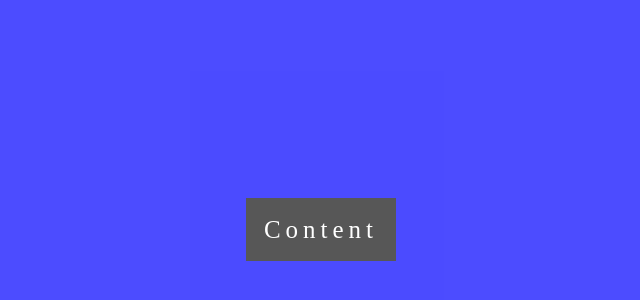
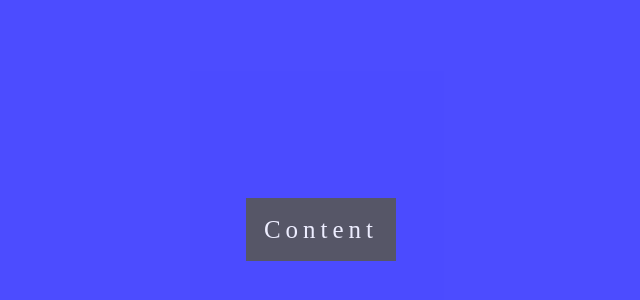
Before and after one commit to phanchris/demojqgrid, a plain HTML site: page demohowto.html in a window 1280 px wide. Shown: the part 184-484 px from the top of the page, without its empty margins (319-959 px from the left). Drawn offline with Linux system fonts and the light colour scheme.

Commit message:
add command for styles.css file

```diff
--- a/css/style.css
+++ b/css/style.css
@@ -72,16 +72,17 @@ html,body {
 
 
 /* Demo how to page*/
+/*important*/
+body, html{
+  height: 100%;
+  margin: 0;
+}
 .full_screen_demo{
   position: relative;
   opacity: 0.7;
   width: 100%;
   height: 100%;
   background-color: blue;
-}
-body, html{
-  height: 100%;
-  margin: 0;
 }
 .page_1{
   position: absolute;
@@ -95,7 +96,7 @@ body, html{
   background-color: #111;
 	color: #fff;
 	padding: 18px;
-  opacity: 1;
+  opacity: 0.9;
 	font-size: 25px;
 	letter-spacing: 5px;
 }
```
